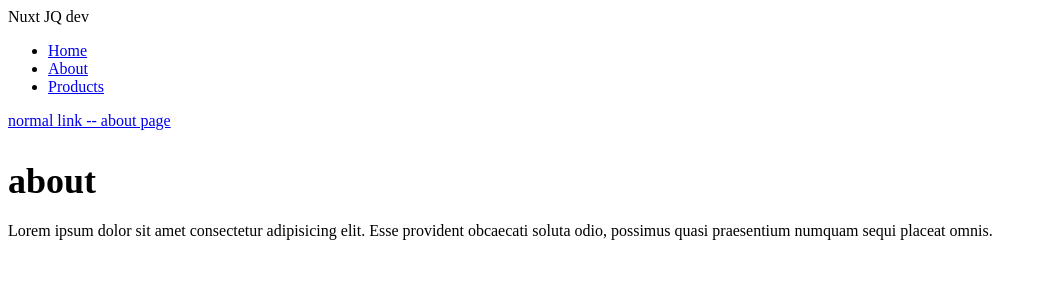
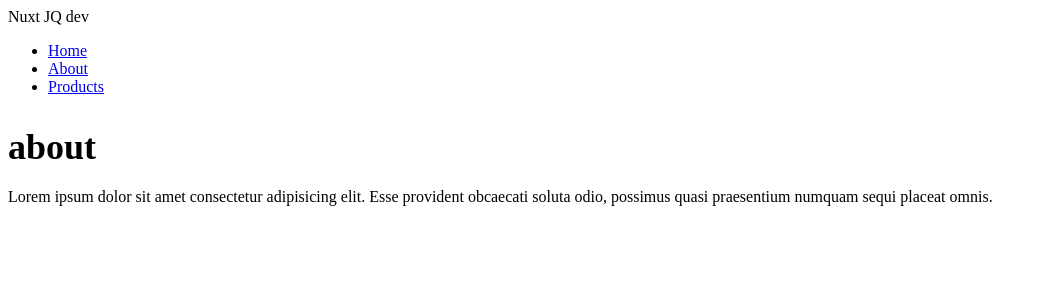
Before and after one commit to juneroy1/nuxt3_jq1, a Nuxt app: page /about in a window 1280 px wide. Shown: the top 300 px of the page, without its empty margins (0-1047 px from the left). Built offline with nearby package versions, Linux system fonts and the light colour scheme.

Commit message:
remove unused link

```diff
--- a/pages/about.vue
+++ b/pages/about.vue
@@ -10,7 +10,7 @@
             </ul>
 
              <!-- // this behavior will not be like a single page application or SPA -->
-             <a href="/about">normal link -- about page</a>
+             <!-- <a href="/about">normal link -- about page</a> -->
         </nav>
     </header>
       <h2>about</h2>
```
